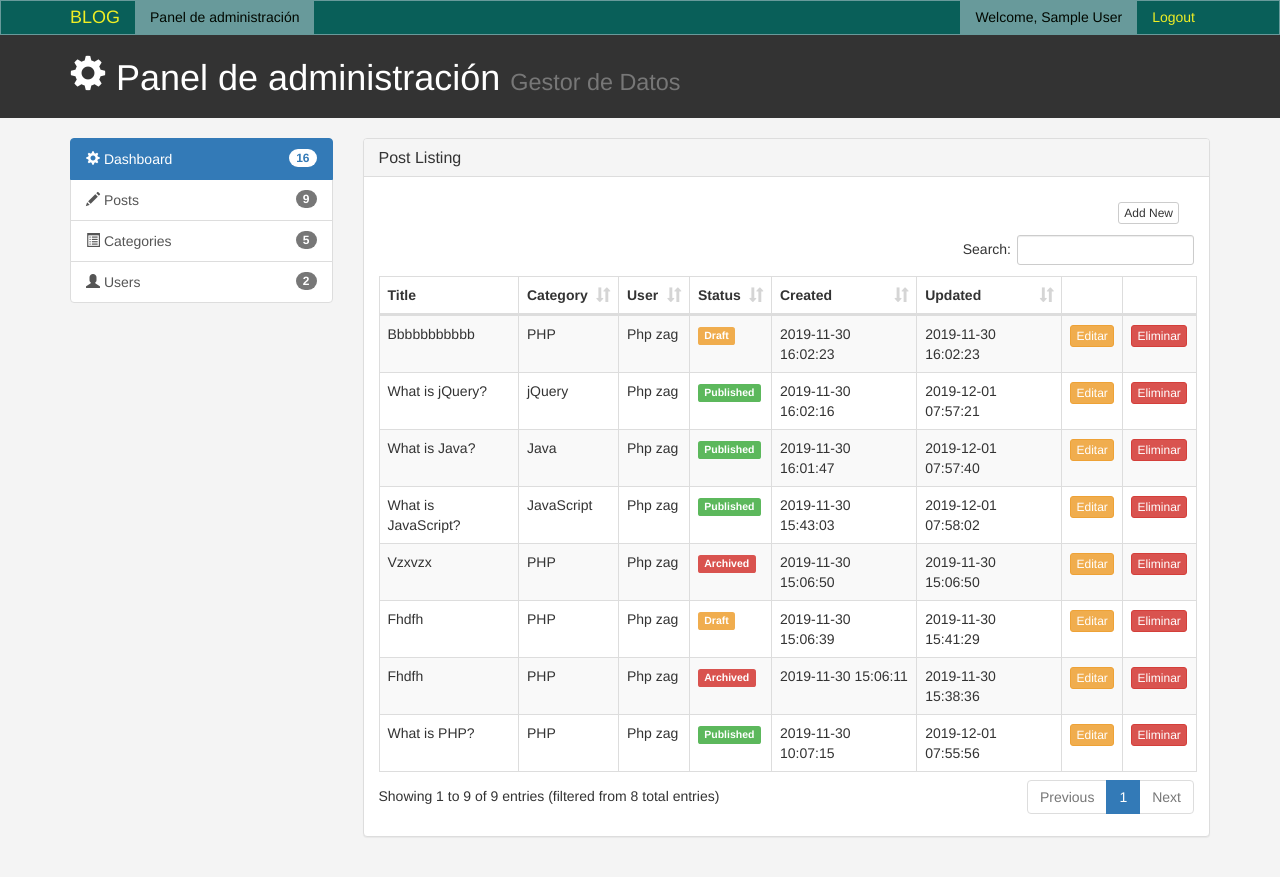
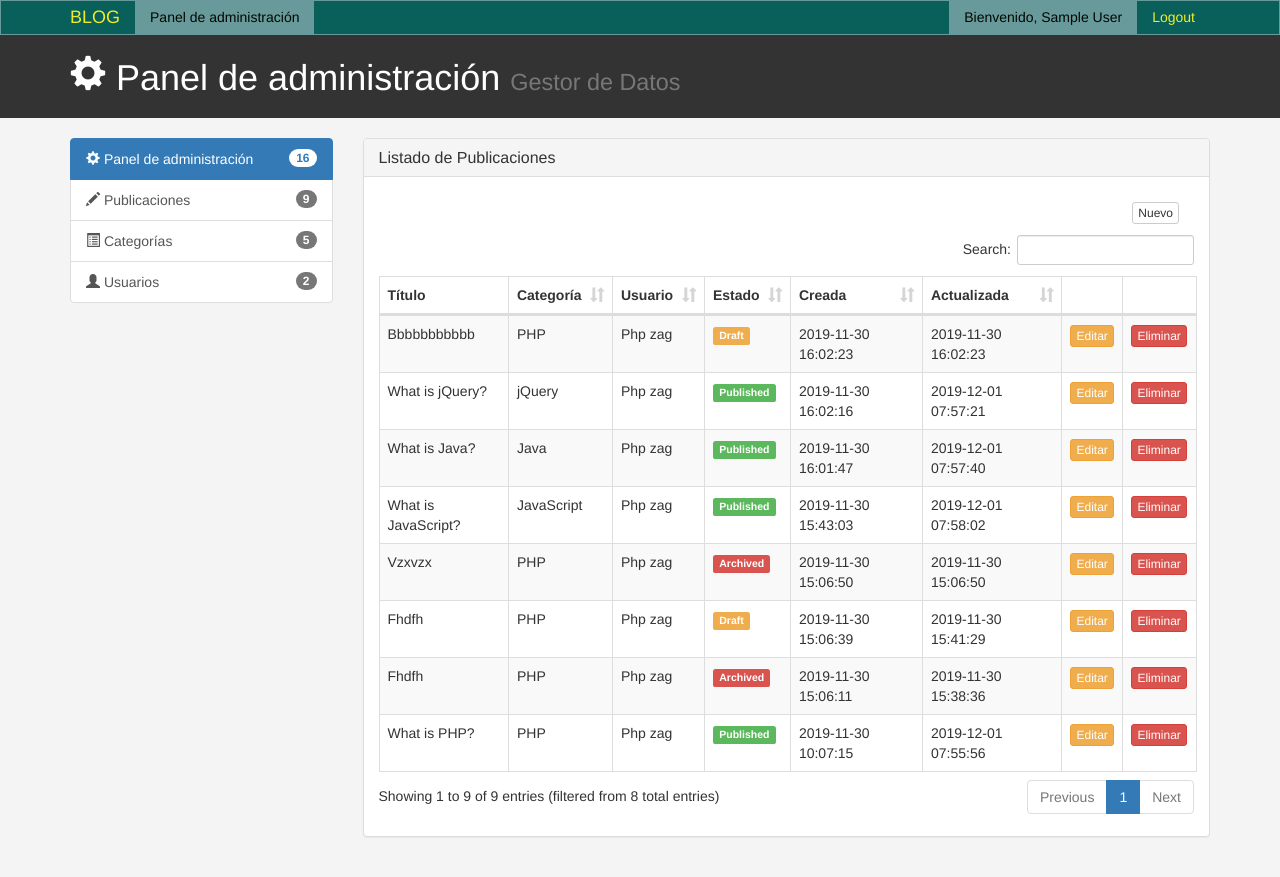
Before and after one commit to JaviPaez/cms, a PHP site: page /admin/posts.php in a window 1280 px wide. Run offline with PHP 8.4, Linux system fonts and the light colour scheme; the visitor is signed in with stand-in values (Sample User, id 1); data comes from the database, SQL or seed files in the repository; some libraries are stand-ins or nearby versions.

Commit message:
translations

```diff
--- a/cms/admin/add_categories.php
+++ b/cms/admin/add_categories.php
@@ -54,7 +54,7 @@ include('inc/header.php');
 		<div class="container">
 			<div class="row">
 				<div class="col-md-10">
-					<h1><span class="glyphicon glyphicon-cog" aria-hidden="true"></span>Panel de administración<small>Gestor de datos</small></h1>
+					<h1><span class="glyphicon glyphicon-cog" aria-hidden="true"></span>Panel de administración<small> Gestor de Datos</small></h1>
 				</div>
 				<br>
 			</div>
--- a/cms/admin/dashboard.php
+++ b/cms/admin/dashboard.php
@@ -36,8 +36,8 @@ include('inc/header.php');
             <button class="btn btn-primary dropdown-toggle" type="button" data-toggle="dropdown">Manage
               <span class="caret"></span></button>
             <ul class="dropdown-menu">
-              <li><a href="#">Add Post</a></li>
-              <li><a href="#">Add Category</a></li>
+              <li><a href="./add_post.php">Nueva Publicación</a></li>
+              <li><a href="./add_categories.php">Nueva Categoría</a></li>
             </ul>
           </div>
         </div>
--- a/cms/admin/edit_categories.php
+++ b/cms/admin/edit_categories.php
@@ -54,7 +54,7 @@ include('inc/header.php');
 		<div class="container">
 			<div class="row">
 				<div class="col-md-10">
-					<h1><span class="glyphicon glyphicon-cog" aria-hidden="true"></span>Panel de administración<small>Gestor de Datos</small></h1>
+					<h1><span class="glyphicon glyphicon-cog" aria-hidden="true"></span>Panel de administración<small> Gestor de Datos</small></h1>
 				</div>
 				<br>
 			</div>
--- a/cms/admin/left_menus.php
+++ b/cms/admin/left_menus.php
@@ -1,10 +1,10 @@
 <div class="col-md-3">
 	<div class="list-group">
 		<a href="dashboard.php" class="list-group-item active main-color-bg"><span class="glyphicon glyphicon-cog" aria-hidden="true"></span>
-		Dashboard <span class="badge"><?php echo $post->totalPost()+$category->totalCategory()+$user->totalUser(); ?></span>
+			Panel de administración <span class="badge"><?php echo $post->totalPost() + $category->totalCategory() + $user->totalUser(); ?></span>
 		</a>
-		<a href="posts.php" class="list-group-item"><span class="glyphicon glyphicon-pencil" aria-hidden="true"></span> Posts<span class="badge"><?php echo $post->totalPost(); ?></span></a>
-		<a href="categories.php" class="list-group-item"><span class="glyphicon glyphicon-list-alt" aria-hidden="true"></span> Categories<span class="badge"><?php echo $category->totalCategory(); ?></span></a>
-		<a href="users.php" class="list-group-item"><span class="glyphicon glyphicon-user" aria-hidden="true"></span> Users <span class="badge"><?php echo $user->totalUser(); ?></span></a>
+		<a href="posts.php" class="list-group-item"><span class="glyphicon glyphicon-pencil" aria-hidden="true"></span> Publicaciones<span class="badge"><?php echo $post->totalPost(); ?></span></a>
+		<a href="categories.php" class="list-group-item"><span class="glyphicon glyphicon-list-alt" aria-hidden="true"></span> Categorías<span class="badge"><?php echo $category->totalCategory(); ?></span></a>
+		<a href="users.php" class="list-group-item"><span class="glyphicon glyphicon-user" aria-hidden="true"></span> Usuarios <span class="badge"><?php echo $user->totalUser(); ?></span></a>
 	</div>
 </div>
--- a/cms/admin/menus.php
+++ b/cms/admin/menus.php
@@ -15,7 +15,7 @@
 			</ul>
 			<?php if (!empty($_SESSION["userid"])) { ?>
 				<ul class="nav navbar-nav navbar-right">
-					<li class="active"><a href="index.html">Welcome, <?php echo $_SESSION["name"]; ?></a></li>
+					<li class="active"><a href="index.html">Bienvenido, <?php echo $_SESSION["name"]; ?></a></li>
 					<li><a href="logout.php">Logout</a></li>
 				</ul>
 			<?php } ?>
--- a/cms/admin/posts.php
+++ b/cms/admin/posts.php
@@ -43,7 +43,7 @@ include('inc/header.php');
 				<div class="col-md-9">
 					<div class="panel panel-default">
 						<div class="panel-heading">
-							<h3 class="panel-title">Post Listing</h3>
+							<h3 class="panel-title">Listado de Publicaciones</h3>
 						</div>
 						<div class="panel-body">
 							<div class="panel-heading">
@@ -52,19 +52,19 @@ include('inc/header.php');
 										<h3 class="panel-title"></h3>
 									</div>
 									<div class="col-md-2" align="right">
-										<a href="add_post.php" class="btn btn-default btn-xs">Add New</a>
+										<a href="add_post.php" class="btn btn-default btn-xs">Nuevo</a>
 									</div>
 								</div>
 							</div>
 							<table id="postsList" class="table table-bordered table-striped">
 								<thead>
 									<tr>
-										<th>Title</th>
-										<th>Category</th>
-										<th>User</th>
-										<th>Status</th>
-										<th>Created</th>
-										<th>Updated</th>
+										<th>Título</th>
+										<th>Categoría</th>
+										<th>Usuario</th>
+										<th>Estado</th>
+										<th>Creada</th>
+										<th>Actualizada</th>
 										<th></th>
 										<th></th>
 									</tr>
--- a/cms/index.php
+++ b/cms/index.php
@@ -3,9 +3,6 @@ include_once 'config/Database.php';
 include_once 'class/Articles.php';
 $database = new Database();
 $db = $database->getConnection();
-
-setlocale(LC_ALL, "es_ES@euro", "es_ES", "esp");
-
 
 $article = new Articles($db);
 
```
Also changed, not shown: cms/admin/users.php (+5 -5 lines).
